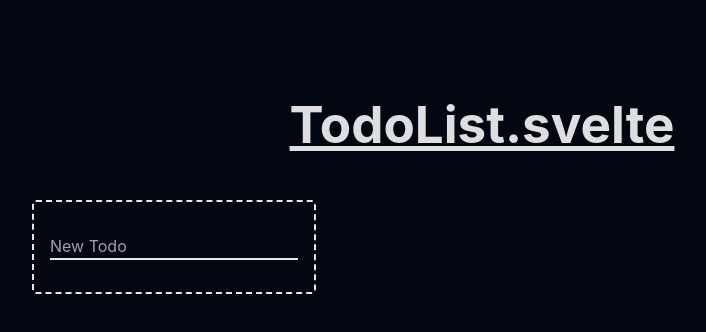
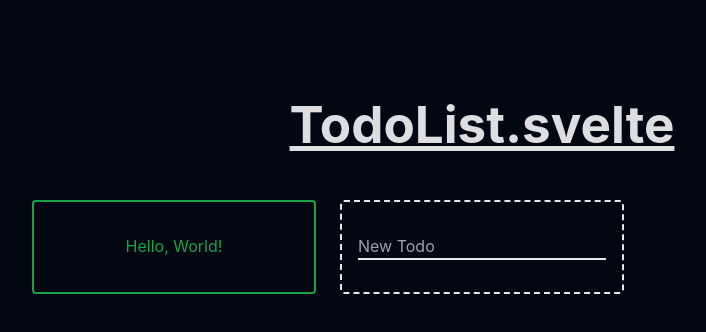
Before and after one commit to auswuchs/todo-list-svelte, a Svelte app: page / in a window 1280 px wide. Shown: the top 332 px of the page, without its empty margins (158-864 px from the left). Built offline with nearby package versions, Linux system fonts and the light colour scheme.

Commit message:
fix: Fix TodoList methods where data has not been updated

```diff
--- a/src/components/TodoList.svelte
+++ b/src/components/TodoList.svelte
@@ -1,21 +1,26 @@
 <script>
-  export let todos = [];
+  // @ts-nocheck
+  let todos = [{ id: 0, title: "Hello, World!", done: true }];
 
-  let toggleTodo = (id) => {
-    const todo = todos.find((unit) => (unit.id = id));
+  const toggleTodo = (id) => {
+    const todo = todos.find((unit) => unit.id === id);
     todo.done = !todo.done;
+
+    todos = todos;
   };
 
-  let addTodo = (event) => {
+  const addTodo = (event) => {
     const data = new FormData(event.target);
     event.target.reset();
 
-    console.warn({ todos });
-    todos.push({
-      id: todos.length,
-      title: data.get("todo"),
-      done: false,
-    });
+    todos = [
+      ...todos,
+      {
+        id: todos.length,
+        title: data.get("todo"),
+        done: false,
+      },
+    ];
   };
 </script>
 
```
